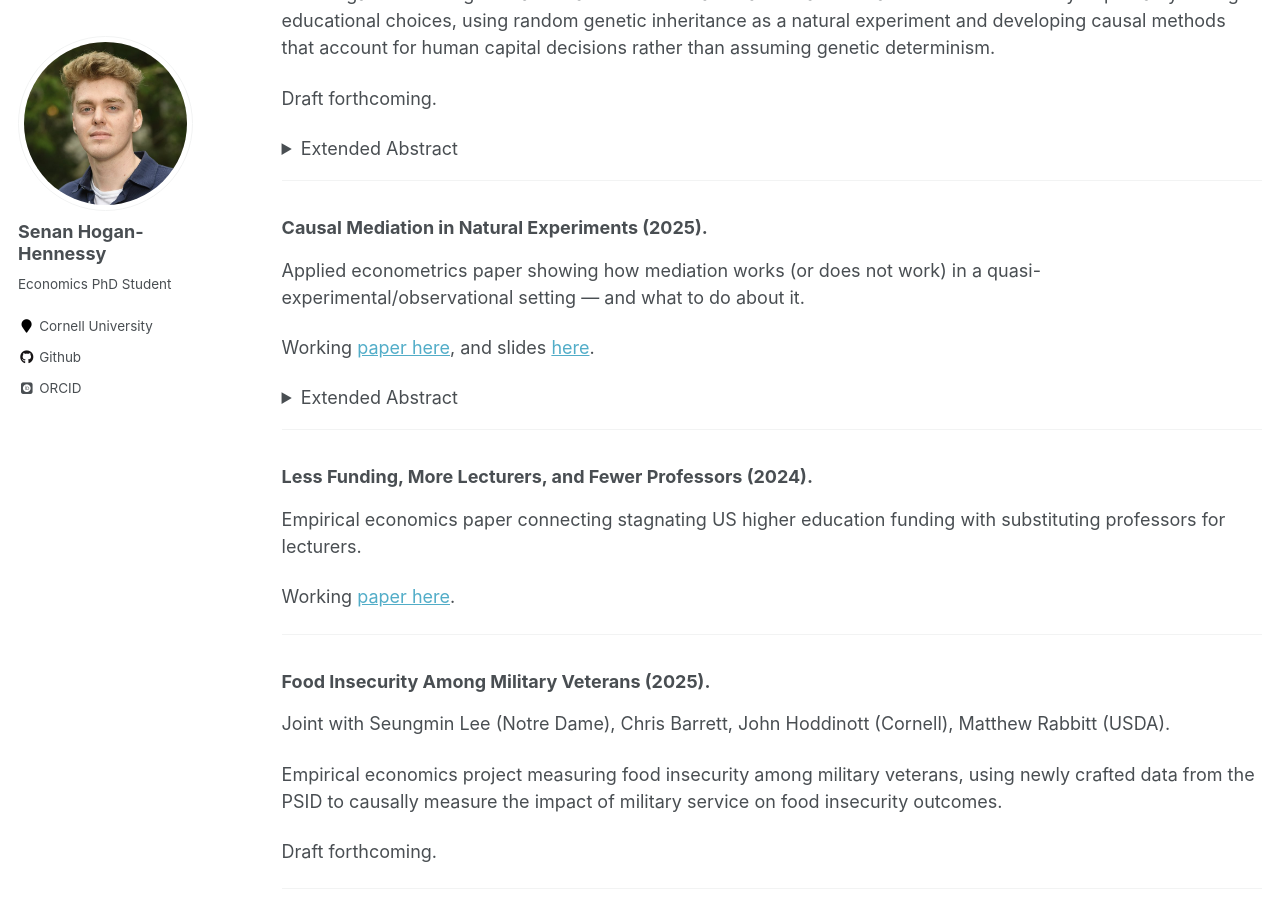
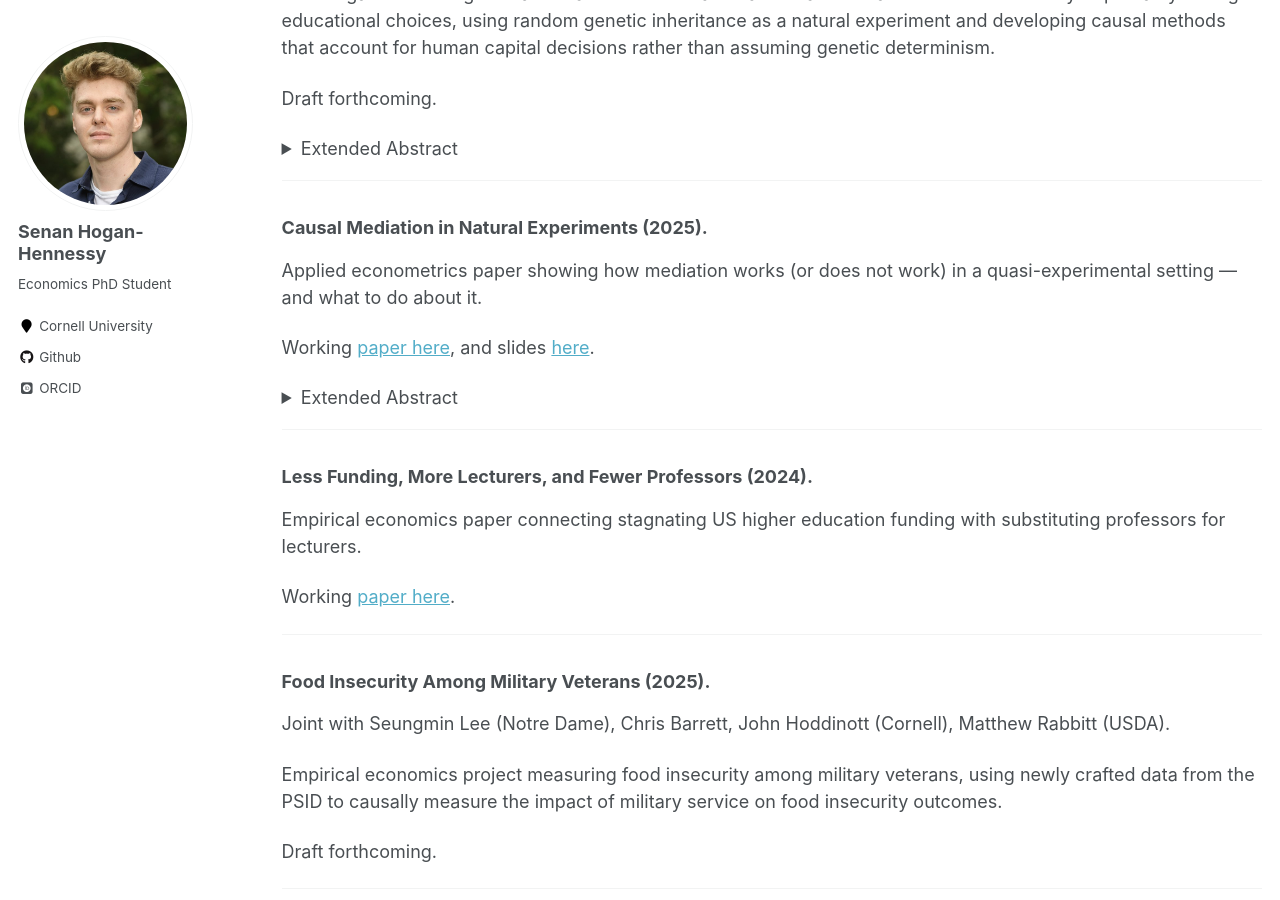
Before and after one commit to shoganhennessy/shoganhennessy.github.io, a Jekyll site: the page built from _pages/research.md, in a window 1280 px wide and 900 px high, scrolled down 338 px. Built offline with Jekyll 4.4.1, drawn with Linux system fonts in a browser that asks for light colours; some web fonts are replaced.

Commit message:
Adjusted newest abstract.

```diff
--- a/_pages/research.md
+++ b/_pages/research.md
@@ -30,20 +30,20 @@
 
 ### Causal Mediation in Natural Experiments (2025).
 
-Applied econometrics paper showing how mediation works (or does not work) in a quasi-experimental/observational setting --- and what to do about it.
+Applied econometrics paper showing how mediation works (or does not work) in a quasi-experimental setting --- and what to do about it.
 
 Working [paper here](https://raw.githubusercontent.com/shoganhennessy/mediation-natural-experiment/main/mediation-natural-experiment-2025.pdf), and slides [here](https://raw.githubusercontent.com/shoganhennessy/mediation-natural-experiment/main/presentation-2025.pdf).
 
 <details style="text-align: justify">
     <summary> Extended Abstract </summary>
-    Natural experiments are a cornerstone of applied economics, providing settings for estimating causal effects with a compelling argument for treatment ignorability.
+    Natural experiments are a cornerstone of applied economics, providing settings for estimating causal effects with a compelling argument for treatment randomisation.
     Applied researchers often investigate mechanisms behind treatment effects by controlling for a mediator of interest, alluding to Causal Mediation (CM) methods for estimating direct and indirect effects (CM effects).
     This approach to investigating mechanisms unintentionally assumes the mediator is quasi-randomly assigned --- in addition to quasi-random assignment of the initial treatment.
-    Individuals' choice to take (or refuse) a mediator based on costs and benefits is inconsistent with this assumption, suggesting in-practice estimates of CM effects are biased in natural experiment settings.
-    I solve for these explicit bias terms, which imitate classical selection bias for average causal effects and crowd out inference on direct and indirect effects, and consider an alternative approach to credibly estimate CM effects.
-    The approach uses a control function adjustment, pertinent for when selection-into-mediator is driven by unobserved costs and benefits, and relies on instrumental variation in mediator take-up cost.
-    Simulations confirm that this method corrects for selection bias in conventional CM estimates, providing both parametric and semi-parametric methods.
-    This approach gives applied researchers an alternative method to estimate CM effects when they can only establish a credible argument for quasi-random assignment of the initial treatment, and not a mediator, as is common in natural experiments.
+    Individuals' choice to take (or refuse) a mediator based on costs and benefits is inconsistent with this assumption, suggesting in-practice estimates of CM effects are contaminated by bias terms which crowd out inference.
+    I consider an alternative approach to credibly estimate CM effects, using control function methods and relying on instrumental variation in mediator take-up cost.
+    Simulations confirm this approach corrects for bias in conventional CM estimates, providing parametric and semi-parametric methods.
+    This approach gives applied researchers an alternative method to estimate CM effects when
+    an initial treatment is quasi-randomly assigned, but the mediator is not, as is common in natural experiments.
 </details>
 
 ---
```
